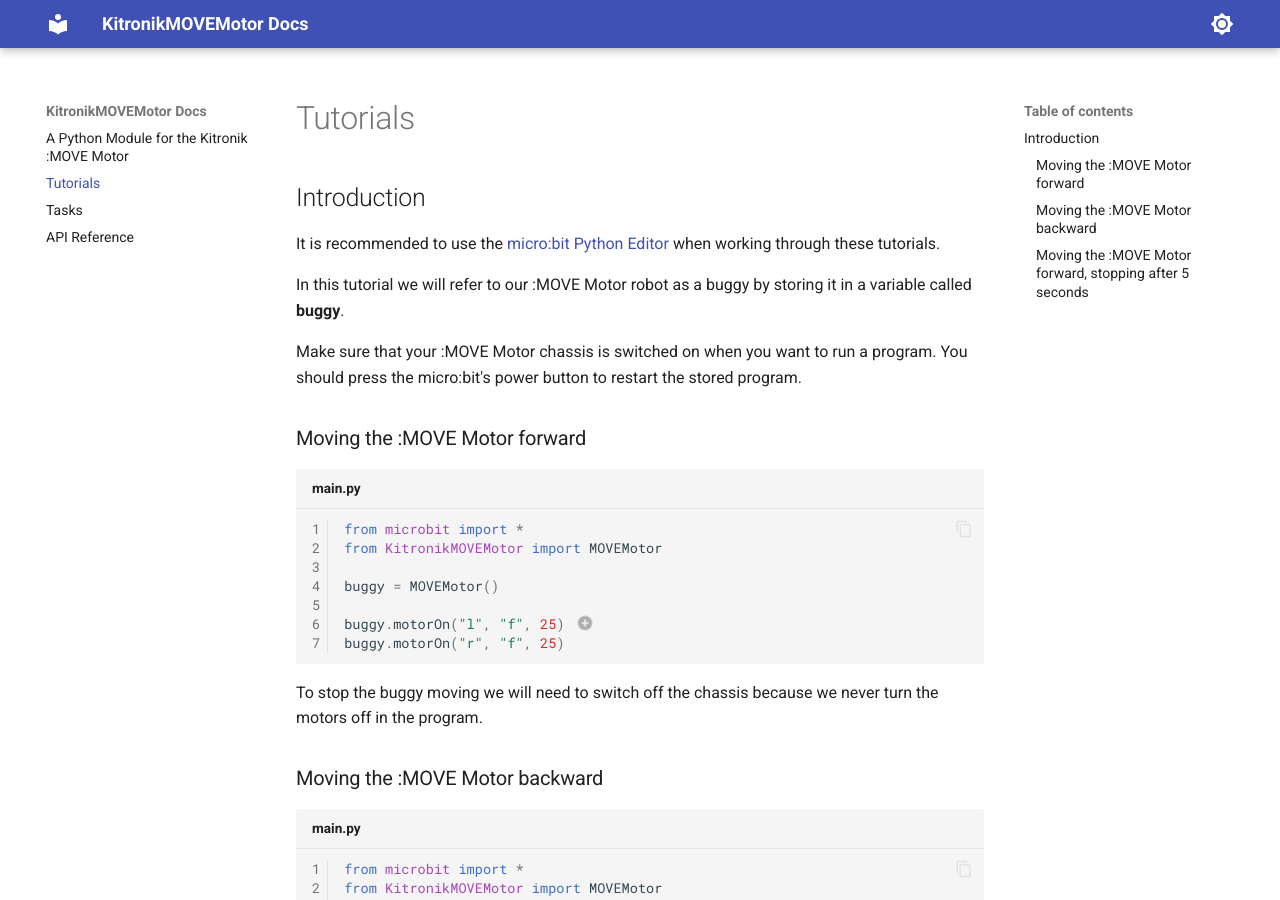
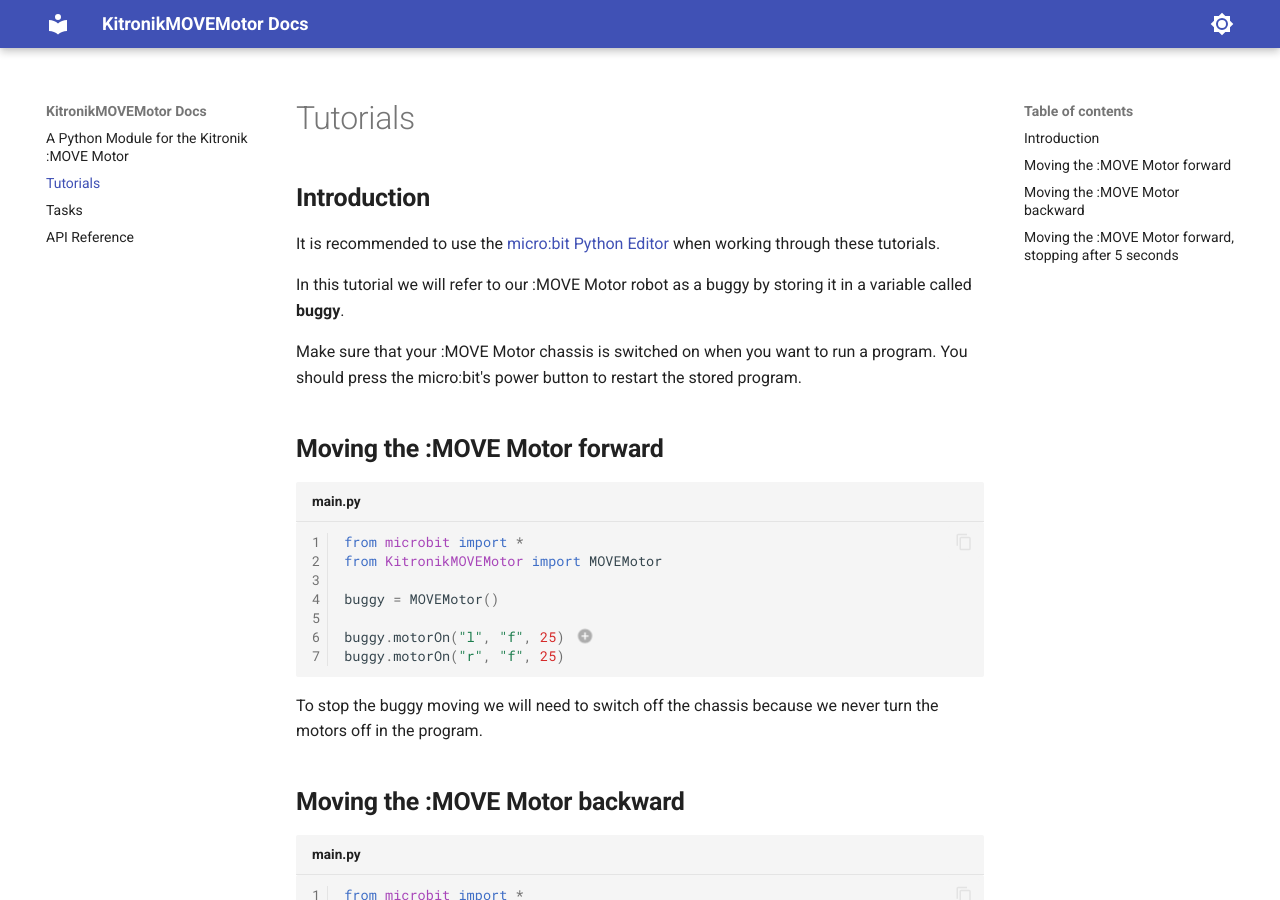
Before and after one commit to bo-wen-zhang/Kitronik-MOVE-Motor, an MkDocs documentation site: the page built from docs/tutorials.md, in a window 1280 px wide and 900 px high. Built offline with MkDocs 1.6.1 and Material for MkDocs 9.7.7, drawn with Linux system fonts in a browser that asks for light colours.

````diff
--- a/docs/tutorials.md
+++ b/docs/tutorials.md
@@ -1,4 +1,4 @@
-## Introduction
+## **Introduction**
 
 It is recommended to use the [micro:bit Python Editor](https://python.microbit.org/v/3) when working through these tutorials.
 
@@ -6,7 +6,7 @@ In this tutorial we will refer to our :MOVE Motor robot as a buggy by storing it
 
 Make sure that your :MOVE Motor chassis is switched on when you want to run a program. You should press the micro:bit's power button to restart the stored program.
 
-### Moving the :MOVE Motor forward
+## **Moving the :MOVE Motor forward**
 
 ``` py linenums="1" title="main.py"
 from microbit import *
@@ -22,7 +22,7 @@ buggy.motorOn("r", "f", 25)
 
 To stop the buggy moving we will need to switch off the chassis because we never turn the motors off in the program.
 
-### Moving the :MOVE Motor backward
+## **Moving the :MOVE Motor backward**
 
 ``` py linenums="1" title="main.py"
 from microbit import *
@@ -36,7 +36,7 @@ buggy.motorOn("r", "r", 25)
 
 We can move the buggy backward by changing the second argument for both calls to `motorOn()` to `"r"` for reverse.
 
-### Moving the :MOVE Motor forward, stopping after 5 seconds
+## **Moving the :MOVE Motor forward, stopping after 5 seconds**
 
 ``` py linenums="1" title="main.py"
 from microbit import *
````
